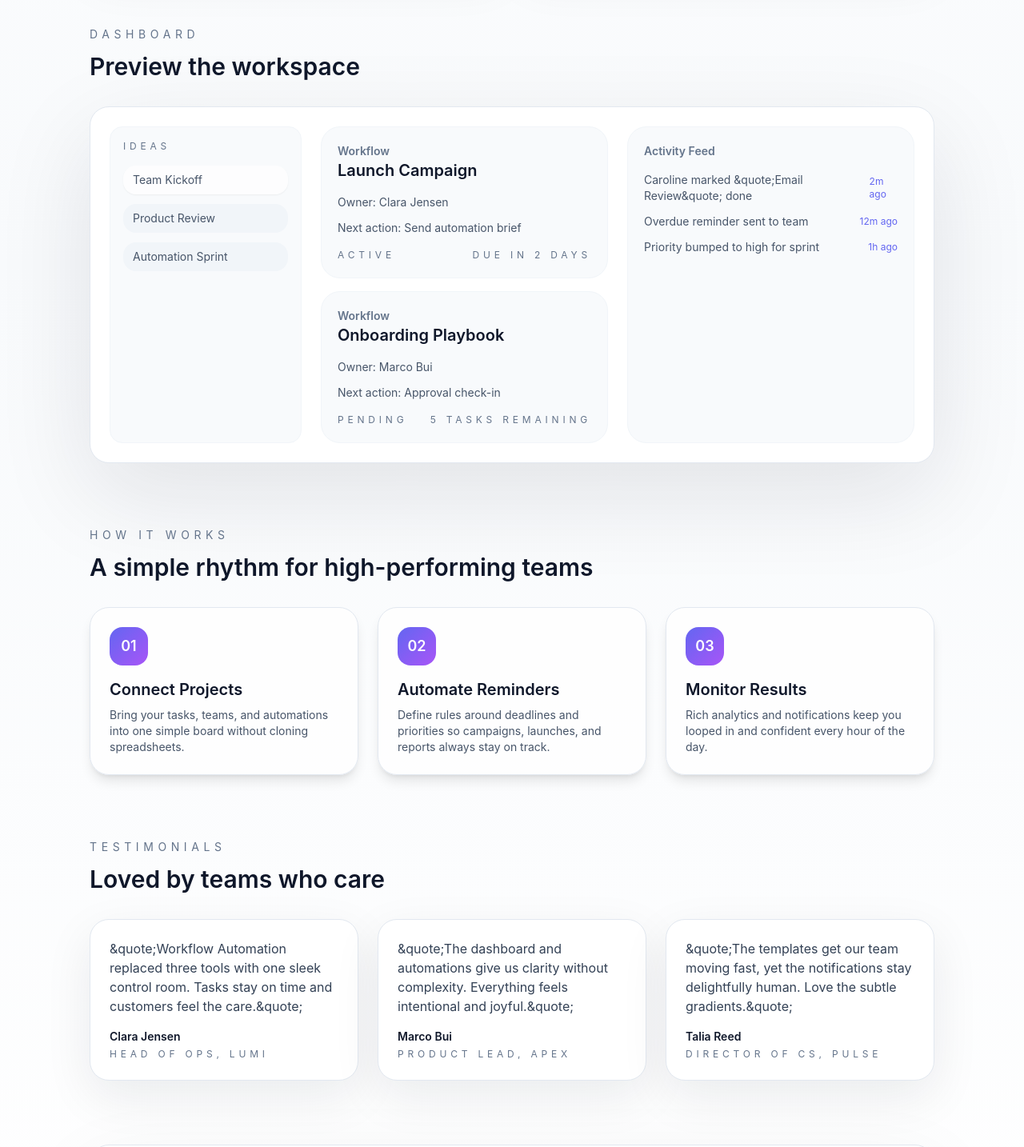
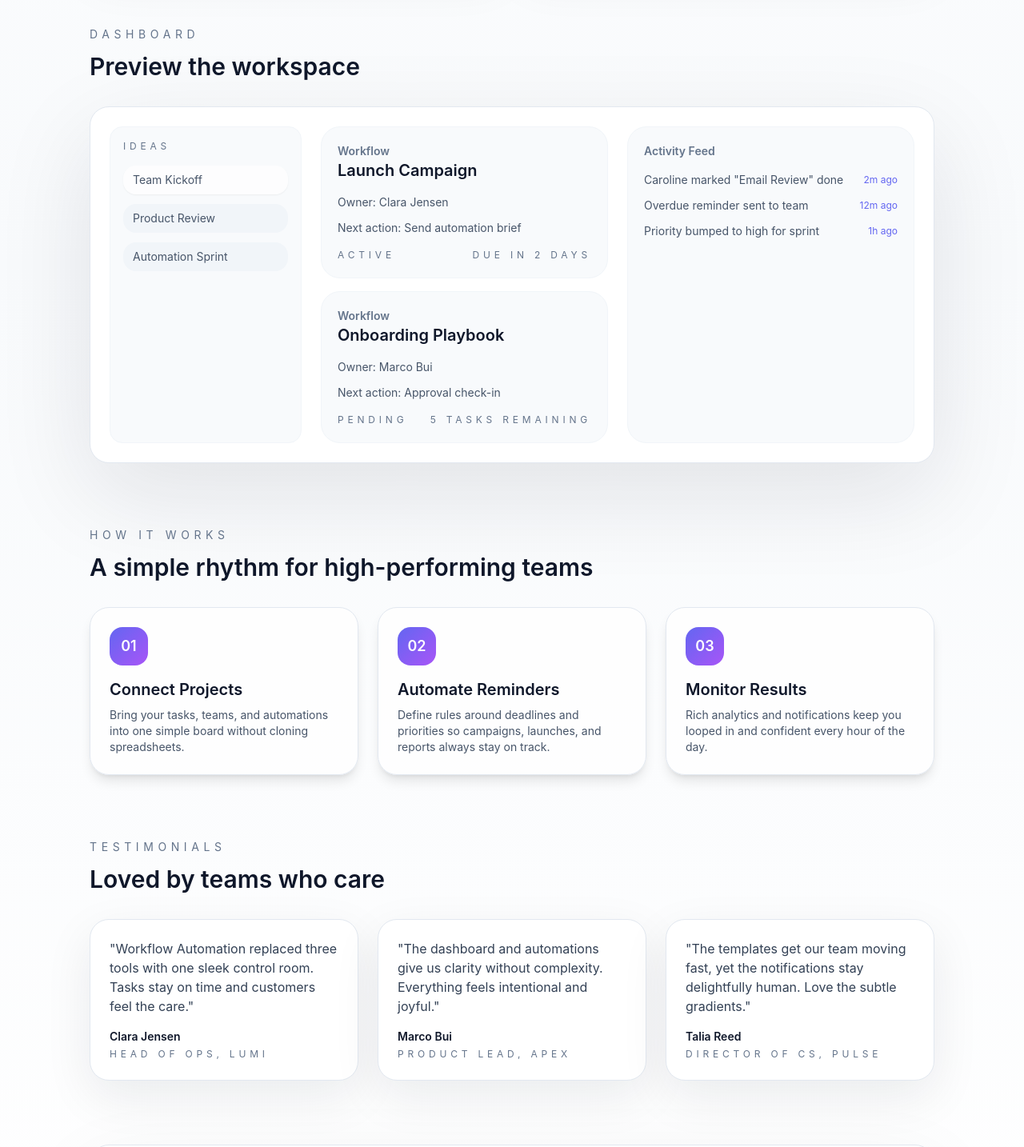
Before and after one commit to jovi0905/workflow-automation-next, a Next.js app: page / in a window 1280 px wide. Shown: the part 1061-2495 px from the top of the page at 80% size. Built offline with nearby package versions, Linux system fonts and the light colour scheme.

Commit message:
fix invalid html entities and UTF-8 encoding

```diff
--- a/src/app/page.tsx
+++ b/src/app/page.tsx
@@ -162,7 +162,7 @@ export default function HomePage() {
                 <p className="text-sm font-semibold text-slate-500">Activity Feed</p>
                 <div className="mt-4 space-y-3 text-sm text-slate-600">
                   <p className="flex items-center justify-between">
-                    <span>Caroline marked &quote;Email Review&quote; done</span>
+                    <span>Caroline marked &quot;Email Review&quot; done</span>
                     <span className="text-xs text-indigo-500">2m ago</span>
                   </p>
                   <p className="flex items-center justify-between">
@@ -213,7 +213,7 @@ export default function HomePage() {
                 key={testimonial.name}
                 className="flex flex-col gap-4 rounded-3xl border border-slate-200 bg-white p-6 shadow-[0_20px_60px_rgba(15,23,42,0.08)]"
               >
-                <p className="text-base text-slate-700">&quote;{testimonial.quote}&quote;</p>
+                <p className="text-base text-slate-700">&quot;{testimonial.quote}&quot;</p>
                 <div className="space-y-1">
                   <p className="text-sm font-semibold text-slate-900">{testimonial.name}</p>
                   <p className="text-xs uppercase tracking-[0.4em] text-slate-500">{testimonial.role}</p>
```
